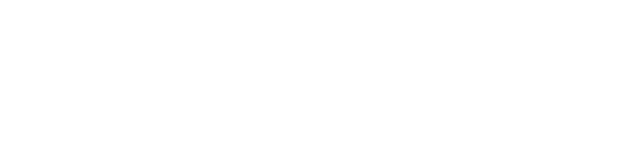
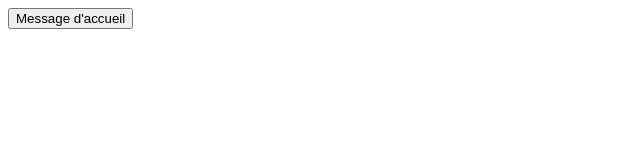
Before and after one commit to lefeu/tp-git, a plain HTML site: page index.html in a window 1280 px wide. Shown: the whole page, without its empty margins (0-640 px from the left). Drawn offline with Linux system fonts and the light colour scheme.

Commit message:
ajout d'un bouton

```diff
--- a/index.html
+++ b/index.html
@@ -5,7 +5,9 @@
 </head>
 <body>
 
-    <script type="text/javascript" scr="fonction.js"></script>
+     <button onclick="salutation();">Message d'accueil </button>
+
+    <script type="text/javascript" src="fonction.js"></script>
 
 </body>
 </html>
```
